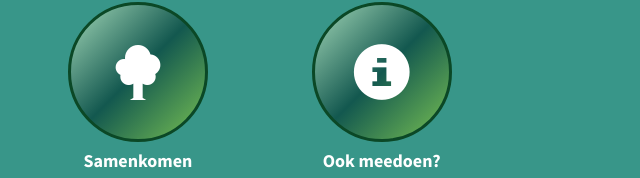
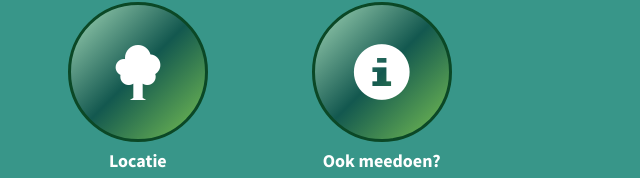
Before and after one commit to BauweBijl/podenco-noord, a plain HTML site: page index.html in a window 1280 px wide. Shown: the part 1153-1331 px from the top of the page, 624-1264 px from the left. Drawn offline with Linux system fonts and the light colour scheme.

Commit message:
modified:   index.html

```diff
--- a/index.html
+++ b/index.html
@@ -149,7 +149,7 @@
                             <div class="service-item">
                                 <i class="glyphicon glyphicon-tree-deciduous"></i>
                                 <h4>
-                                    <strong>Samenkomen</strong>
+                                    <strong>Locatie</strong>
                                 </h4>
                                 <p>We kiezen gezamelijk een datum en locatie om samen te komen. Soms hebben we een grote groep maar natuurlijk is er ook onderling contact mogelijk.</p>
                                 <a href="#kaart" class="btn btn-light">Zoek in je buurt</a>
```
